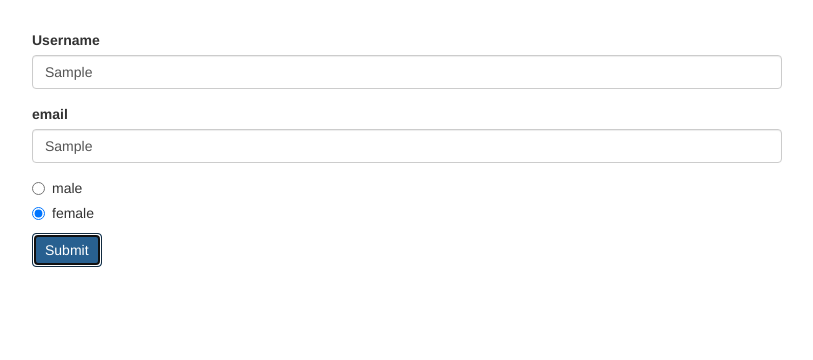
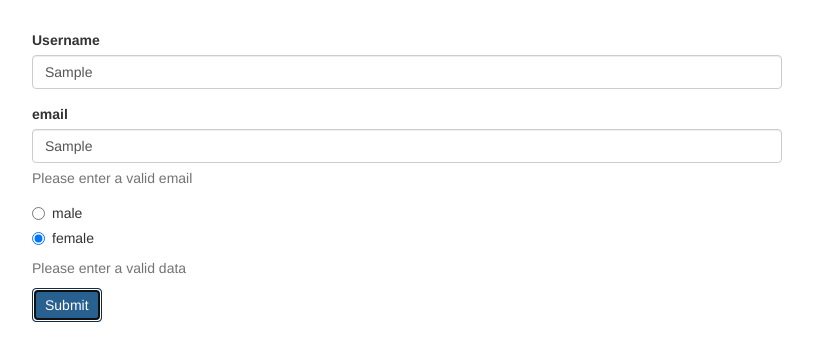
Before and after one commit to AlinaCalmis/learning.angular.reactiveForms, an Angular app: page / in a window 1280 px wide. Both pictures are taken after typing "Sample", "Sample" into the empty fields and a click on the button "Submit". Shown: the top 360 px of the page, without its empty margins (233-1046 px from the left). Built offline with nearby package versions, Linux system fonts and the light colour scheme.

Commit message:
getting access to controls, added validation

```diff
--- a/src/app/app.component.html
+++ b/src/app/app.component.html
@@ -9,6 +9,9 @@
             id="username"
             class="form-control"
             formControlName="username">
+            <span
+            *ngIf="!signupForm.get('username').valid && signupForm.get('username').touched"
+            class="help-block">Please enter a valid username</span>
         </div>
         <div class="form-group">
           <label for="email">email</label>
@@ -17,6 +20,9 @@
             id="email"
             class="form-control"
             formControlName="email">
+            <span
+            *ngIf="!signupForm.get('email').valid && signupForm.get('email').touched"
+            class="help-block">Please enter a valid email</span>
         </div>
         <div class="radio" *ngFor="let gender of genders">
           <label>
@@ -26,6 +32,9 @@
               [value]="gender">{{ gender }}
           </label>
         </div>
+        <span
+            *ngIf="!signupForm.valid && signupForm.touched"
+            class="help-block">Please enter a valid data</span>
         <button class="btn btn-primary" type="submit">Submit</button>
       </form>
     </div>
```
